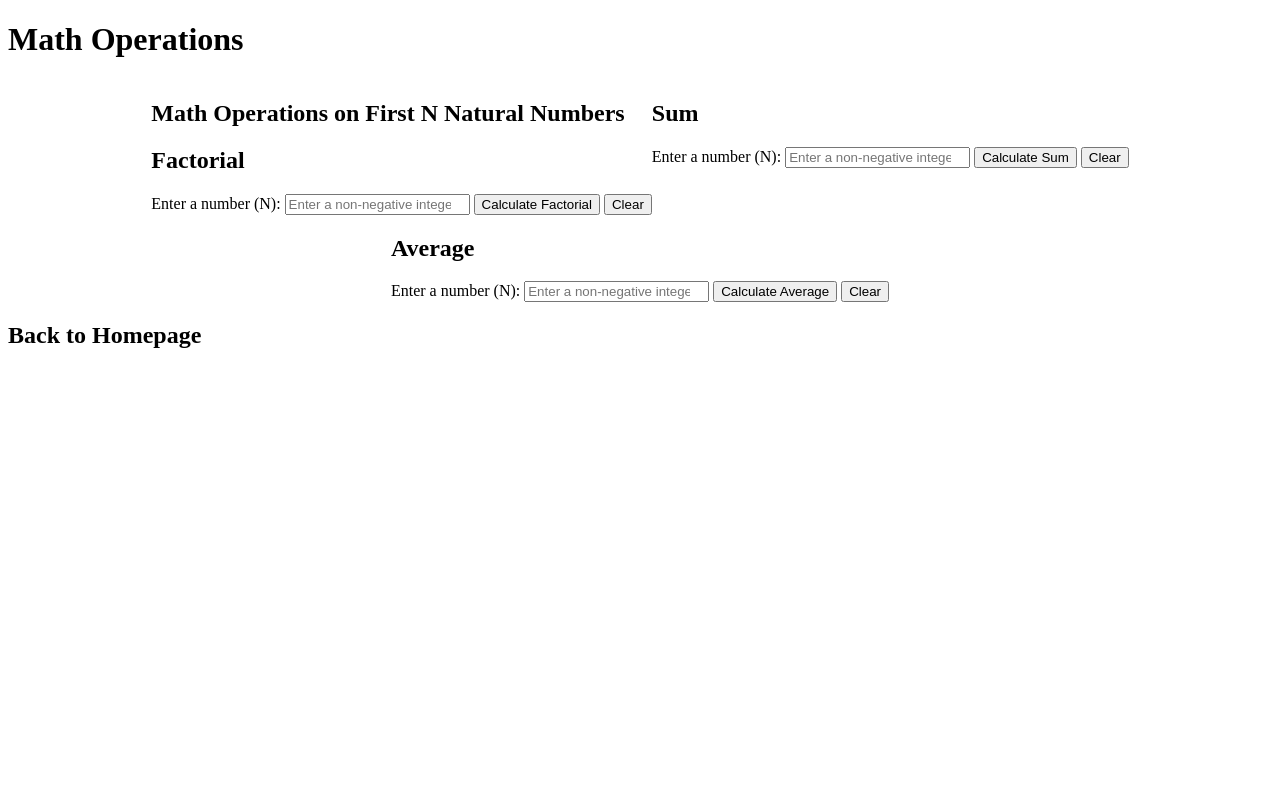
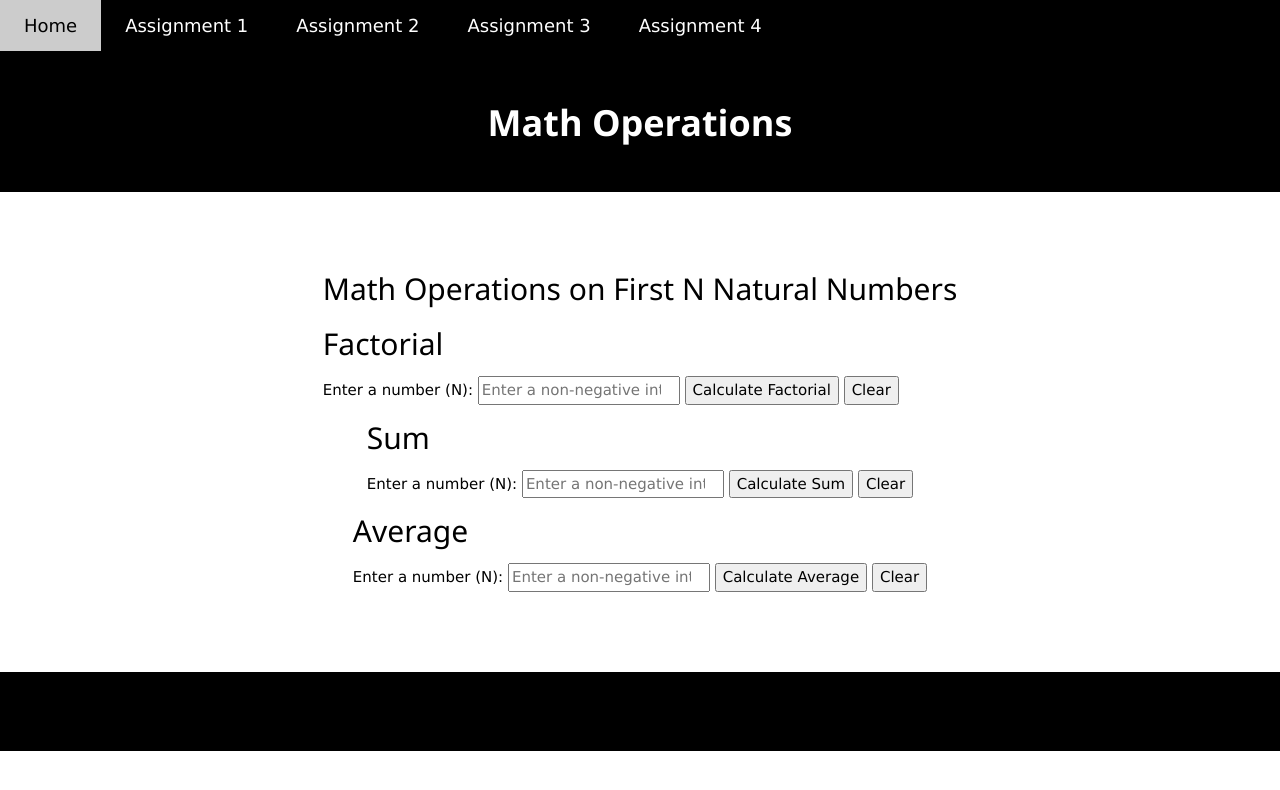
Before and after one commit to ammmambaje/ammmambaje.github.io, a plain HTML site: page assignment3.html in a window 1280 px wide. Drawn offline with nearby package versions, Linux system fonts and the light colour scheme.

Commit message:
Update assignment3.html

```diff
--- a/assignment3.html
+++ b/assignment3.html
@@ -4,13 +4,32 @@
     <meta charset="UTF-8">
     <meta name="viewport" content="width=device-width, initial-scale=1">
     <title>Math Operations</title>
-    <link rel="stylesheet" href="style.css">
+    <link rel="stylesheet" href="https://www.w3schools.com/w3css/4/w3.css">
+    <link rel="stylesheet" href="https://fonts.googleapis.com/css?family=Inconsolata">
+    <link rel="stylesheet" href="testing.css">
+
 </head>
 
 <body>
 
-<header class="w3-container w3-center w3-padding-32">
-    <h1><b>Math Operations</b></h1>
+<div id="navbar" class="w3-top" style="color: white;">
+    <div class="w3-bar w3-card w3-left-align w3-large">
+        <a class="w3-bar-item w3-button w3-hide-medium w3-hide-large w3-right w3-padding-large w3-hover-white w3-large"
+           href="javascript:void(0);"
+           onclick="myFunction()"
+           title="Toggle Navigation Menu">
+           <i class="fa fa-bars"></i>
+        </a>
+        <a href="test.html" class="w3-bar-item w3-button w3-hide-small w3-padding-large" style="color: white;">Home</a>
+        <a href="assignment1.html" class="w3-bar-item w3-button w3-hide-small w3-padding-large" style="color: white;">Assignment 1</a>
+        <a href="assignment2.html" class="w3-bar-item w3-button w3-hide-small w3-padding-large" style="color: white;">Assignment 2</a>
+        <a href="assignment3.html" class="w3-bar-item w3-button w3-hide-small w3-padding-large" style="color: white;">Assignment 3</a>
+        <a href="assignment4.html" class="w3-bar-item w3-button w3-hide-small w3-padding-large" style="color: white;">Assignment 4</a>
+    </div>
+</div>
+
+<header class="w3-container w3-center w3-padding-32" style="background-color: black;">
+    <h1 style="color: white;"><b><br>Math Operations</b></h1>
 </header>
 
 <div class="w3-row-padding w3-padding-64" style="display: flex; justify-content: center; flex-wrap: wrap;">
@@ -46,12 +65,12 @@
     </div>
 </div>
 
-<footer>
-    <a href="main.html" style="text-decoration: none; color: inherit;">
-    <h2>Back to Homepage</h2>
-</a></footer>
+<footer class="w3-container w3-padding-32 w3-margin-top w3-center" style="background-color: black;">
+  <p></p>
+</footer>
 
-<script src="assignment3java.js"></script>
+<script src="a3java.js"></script>
+<script src="navigationbar.js"></script>
 
 </body>
 </html>
```
